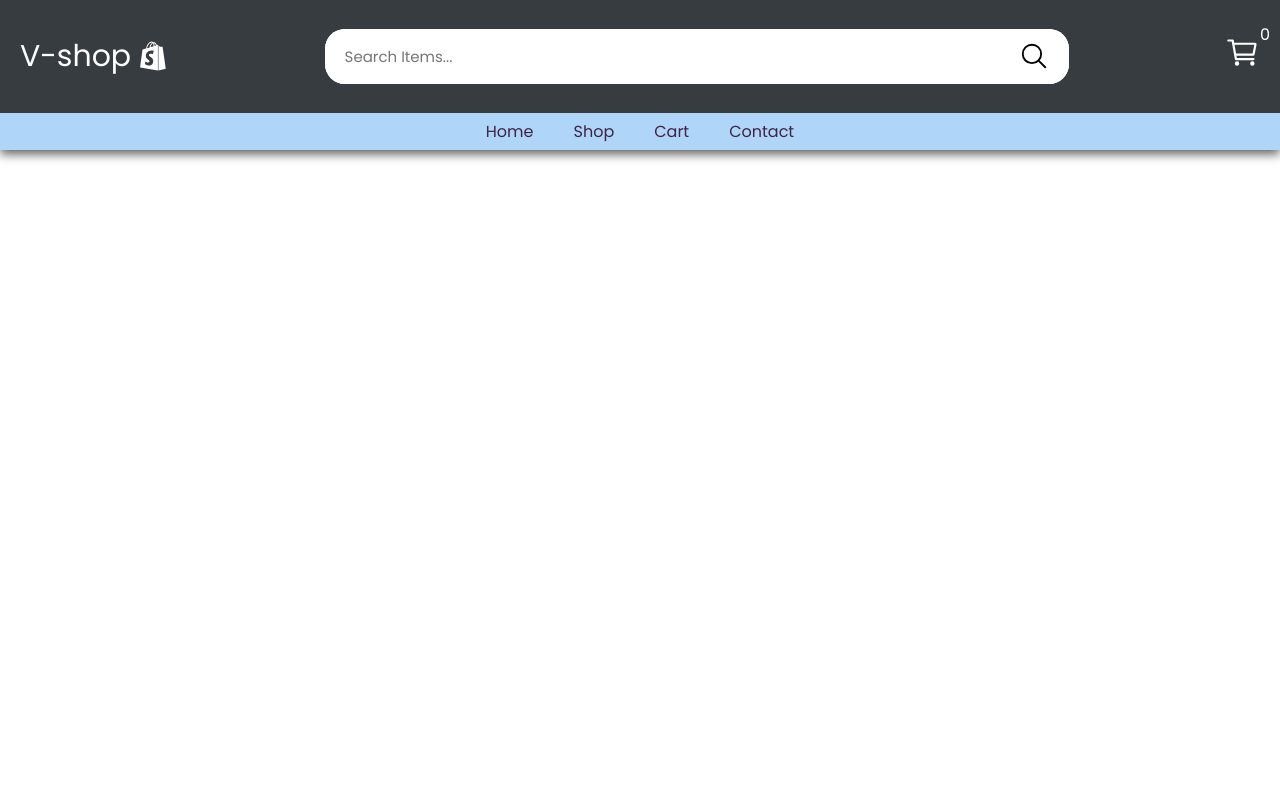
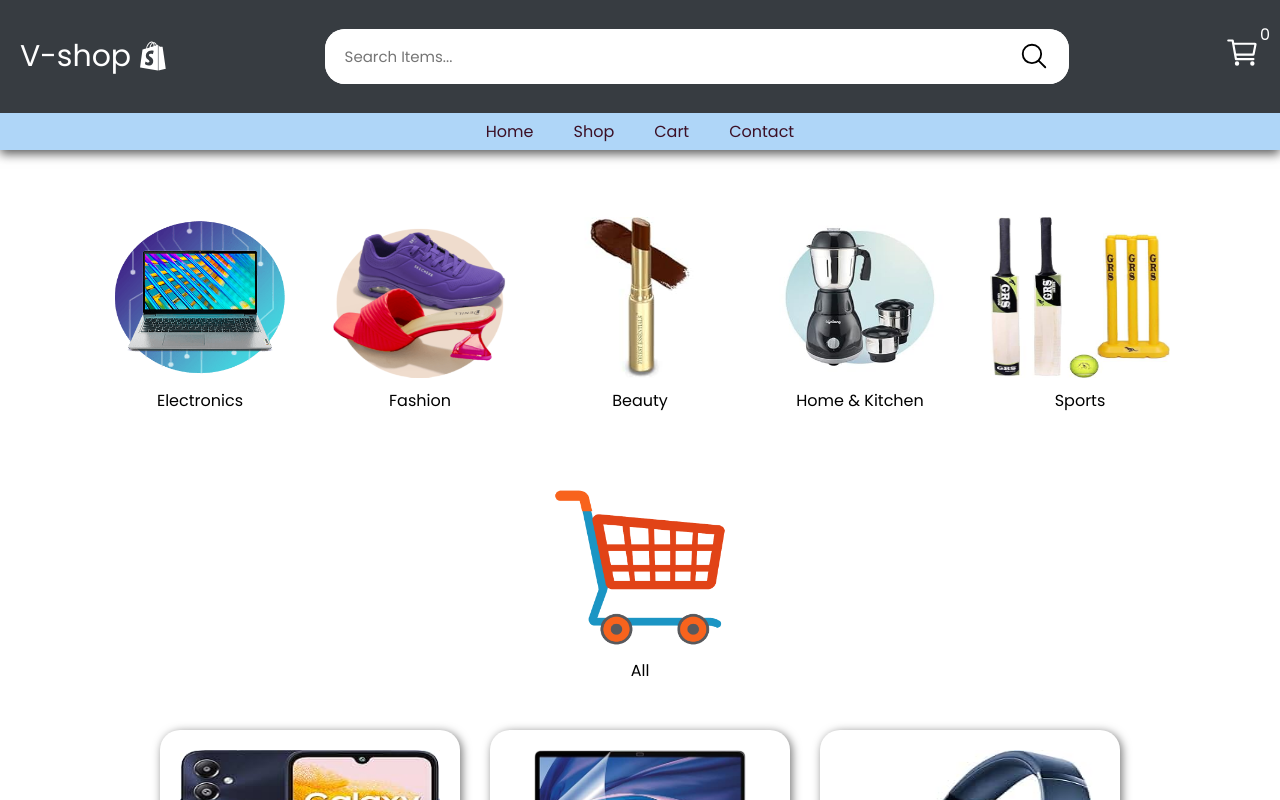
Before and after one commit to sadik033/Learning-ReactJs, a React (Vite) app in the folder E-commerce/: page /shop in a window 1280 px wide. Shown: the top 800 px of the page. Built offline with nearby package versions, Linux system fonts and the light colour scheme.

Commit message:
create shop page

```diff
--- a/E-commerce/src/App.jsx
+++ b/E-commerce/src/App.jsx
@@ -2,6 +2,7 @@
 import Home from "./pages/home/Home";
 import {BrowserRouter, Route, Routes} from "react-router-dom"
 import Nav from "./components/nav/Nav";
+import Shop from "./pages/shop/Shop";
 import Footer from './components/Footer/Footer'
 
 function App(){
@@ -12,6 +13,7 @@
 
         <Routes>
           <Route path='/' element={<Home/>}/>
+          <Route path='/shop' element={<Shop/>}/>
         </Routes>
 
         <Footer/>
--- a/E-commerce/src/components/Footer/Footer.jsx
+++ b/E-commerce/src/components/Footer/Footer.jsx
@@ -1,9 +1,10 @@
 import React from "react";
+import "./Footer.css"
 
 function Footer() {
     return(
-        <div>
-
+        <div className="footer">
+            &copy; Copyright V-Shop
         </div>
     )
 }
--- a/E-commerce/src/components/nav/Nav.css
+++ b/E-commerce/src/components/nav/Nav.css
@@ -3,6 +3,10 @@
     height: 150px;
     background-color: aliceblue;
     box-shadow: 0px 4px 10px rgba(0, 0, 0, 0.644);
+}
+.nav a{
+    text-decoration: none;
+    color: rgb(60, 16, 38);
 }
 .top-nav{
     width: 100%;
--- a/E-commerce/src/components/nav/Nav.jsx
+++ b/E-commerce/src/components/nav/Nav.jsx
@@ -3,15 +3,16 @@
 import { IoSearchOutline } from "react-icons/io5";
 import { IoCartOutline } from "react-icons/io5";
 import "./Nav.css"
+import { Link } from "react-router-dom";
 
 function Nav() {
     return(
         <div className="nav">
             <div className="top-nav">
-                <div className="logo">
+                <Link to="/"><div className="logo">
                     <span>V-shop</span>
                     <FaShopify />
-                </div>
+                </div></Link>
                 <form className="search-box">
                     <input type="text" placeholder="Search Items..." />
                     <button><IoSearchOutline /></button>
@@ -22,10 +23,10 @@
                 </div>
             </div>
             <div className="bottom-nav">
-                <li>Home</li>
-                <li>Shop</li>
-                <li>Cart</li>
-                <li>Contact</li>
+                <Link to="/"><li>Home</li></Link>
+                <Link to="/shop"><li>Shop</li></Link>
+                <Link to="/cart"><li>Cart</li></Link>
+                <Link to="/contact"><li>Contact</li></Link>
             </div>
         </div>
     )
--- /dev/null
+++ b/E-commerce/src/pages/shop/Shop.css
@@ -0,0 +1,4 @@
+.shop{
+    width: 100%;
+    min-height: 100vh;
+}
--- /dev/null
+++ b/E-commerce/src/pages/shop/Shop.jsx
@@ -0,0 +1,37 @@
+import React, { useState } from "react";
+import "./Shop.css";
+import { category } from "../../Category";
+import { dummydata } from "../../dummydata";
+import Product from "../../components/Product/Product";
+
+function Shop() {
+    let [cate, setCate] = useState(dummydata);
+      function filterProduct(category) {
+        const updatedata = dummydata.filter((item) => item.category === category);
+        setCate(updatedata);
+      }
+  return (
+    <div className="shop">
+      <div className="category-section">
+        {category.map((item) => (
+          <div
+            className="category-card"
+            onClick={() => {
+              filterProduct(item.name);
+            }}
+          >
+            <img src={item.Image} alt="" />
+            <span>{item.name}</span>
+          </div>
+        ))}
+      </div>
+      <div className="product-section">
+        {cate.map((item) => (
+          <Product name={item.name} price={item.price} image={item.image} />
+        ))}
+      </div>
+    </div>
+  );
+}
+
+export default Shop;
```
